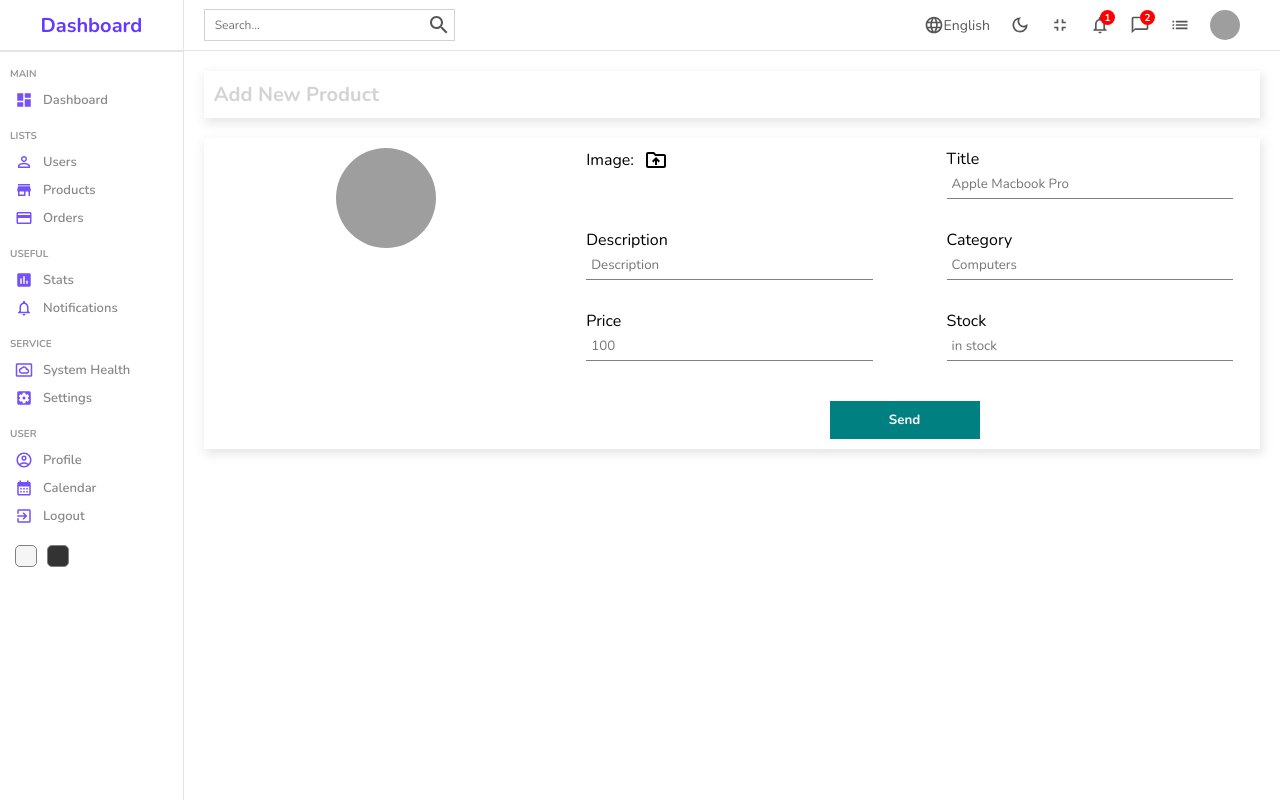
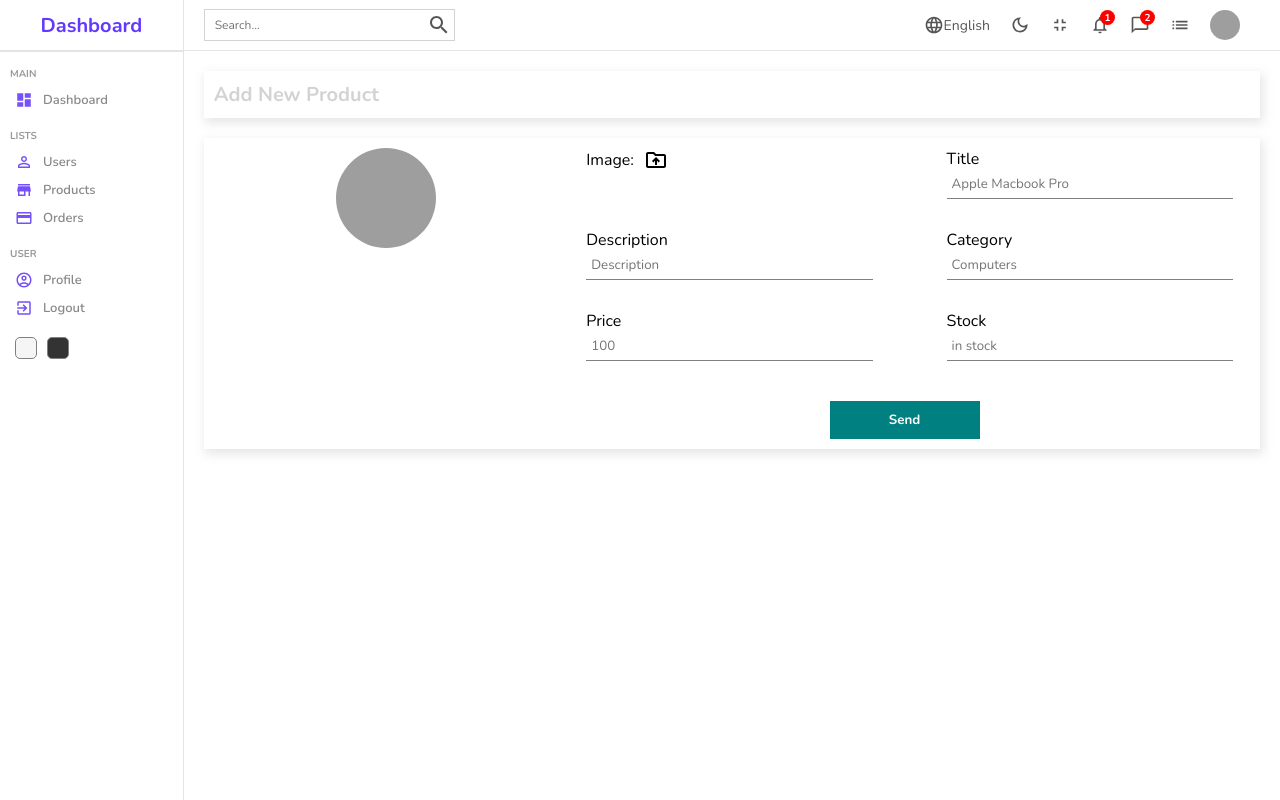
Before and after one commit to dimitarsabev00/React-Admin-Dashboard, a React (Vite) app: page /products/new in a window 1280 px wide. Built offline with nearby package versions, Linux system fonts and the light colour scheme; grey boxes are pictures that could not be loaded.

Commit message:
Changing The Design Of SideBar Component

```diff
--- a/src/components/SideBar/SideBar.jsx
+++ b/src/components/SideBar/SideBar.jsx
@@ -3,14 +3,8 @@ import DashboardIcon from "@mui/icons-material/Dashboard";
 import PersonOutlineIcon from "@mui/icons-material/PersonOutline";
 import CreditCardIcon from "@mui/icons-material/CreditCard";
 import StoreIcon from "@mui/icons-material/Store";
-import InsertChartIcon from "@mui/icons-material/InsertChart";
-import SettingsApplicationsIcon from "@mui/icons-material/SettingsApplications";
 import ExitToAppIcon from "@mui/icons-material/ExitToApp";
-import NotificationsNoneIcon from "@mui/icons-material/NotificationsNone";
-import SettingsSystemDaydreamOutlinedIcon from "@mui/icons-material/SettingsSystemDaydreamOutlined";
-import PsychologyOutlinedIcon from "@mui/icons-material/PsychologyOutlined";
 import AccountCircleOutlinedIcon from "@mui/icons-material/AccountCircleOutlined";
-import CalendarMonthIcon from "@mui/icons-material/CalendarMonth";
 import { Link, useNavigate } from "react-router-dom";
 import { DarkModeContext } from "../../context/darkModeContext";
 import { useContext } from "react";
@@ -65,34 +59,15 @@ const Sidebar = () => {
             </li>
           </Link>
 
-          <p className="title">USEFUL</p>
-          <li>
-            <InsertChartIcon className="icon" />
-            <span>Stats</span>
-          </li>
-          <li>
-            <NotificationsNoneIcon className="icon" />
-            <span>Notifications</span>
-          </li>
-          <p className="title">SERVICE</p>
-          <li>
-            <SettingsSystemDaydreamOutlinedIcon className="icon" />
-            <span>System Health</span>
-          </li>
-
-          <li>
-            <SettingsApplicationsIcon className="icon" />
-            <span>Settings</span>
-          </li>
           <p className="title">USER</p>
           <li>
             <AccountCircleOutlinedIcon className="icon" />
             <span>Profile</span>
           </li>
-          <li>
+          {/* <li>
             <CalendarMonthIcon className="icon" />
             <span>Calendar</span>
-          </li>
+          </li> */}
           <li>
             <ExitToAppIcon className="icon" />
             <span onClick={handleLogout}>Logout</span>
```
